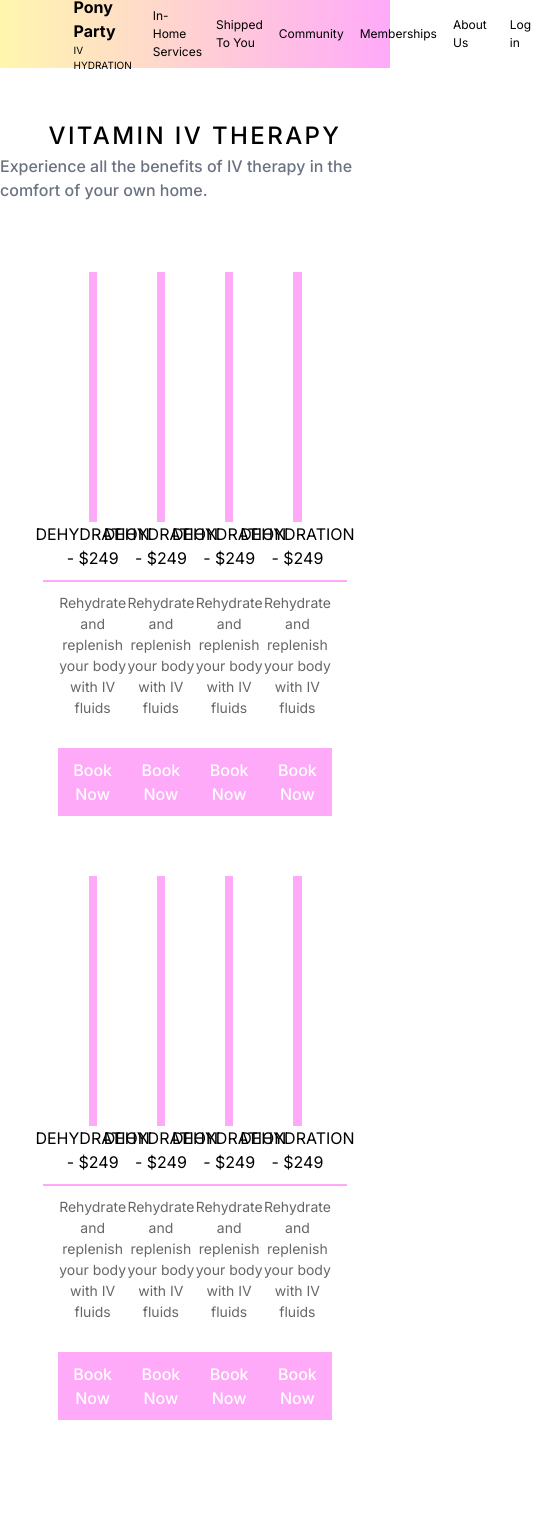
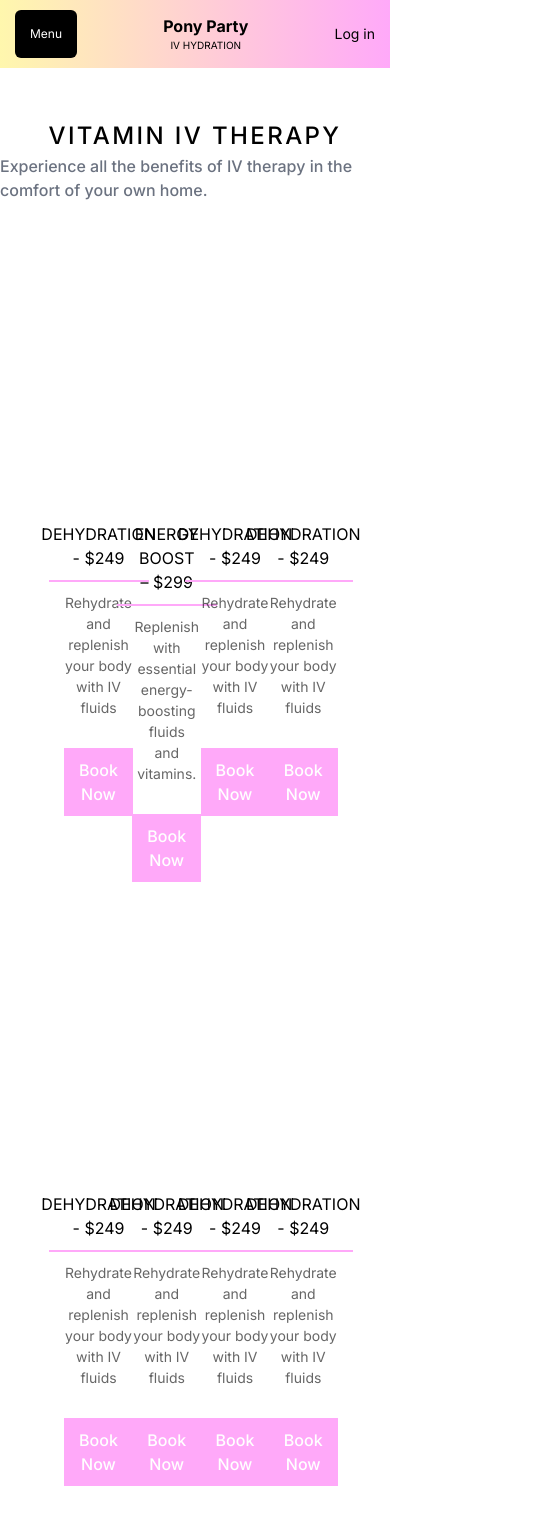
Before and after one commit to AmashChaudhry/pony-party, a Next.js app: page / in a window 390 px wide. Shown: the whole page, 546 px wide, since content can reach past the window. Before the commit the page ends 1450 px from the top, so only its background shows below. Built offline with nearby package versions, Linux system fonts and the light colour scheme.

Commit message:
Responsive Header

```diff
--- a/src/app/page.js
+++ b/src/app/page.js
@@ -7,56 +7,56 @@ export default function Home() {
       <h1 className="text-[24px] font-medium tracking-widest mt-[50px]">VITAMIN IV THERAPY</h1>
       <p className="text-gray-500 font-medium">Experience all the benefits of IV therapy in the comfort of your own home.</p>
       <div className="grid grid-cols-4 mt-[40px] w-[70vw]">
-        <div className="flex flex-col items-center w-auto m-[30px]">
+        <div className="flex flex-col items-center w-auto m-[30px] px-[10px]">
           <div className="h-[250px] w-full bg-[#ffa9f9]"></div>
           <Link className="text-center hover:text-[#ffa9f9]" href="/pages/register-account">DEHYDRATION - $249</Link>
           <div className="h-[2px] w-[100px] bg-[#ffa9f9] my-[10px]"></div>
           <p className="text-center text-[14px] text-black text-opacity-60 mb-[30px]">Rehydrate and replenish your body with IV fluids</p>
           <button className="bg-[#ffa9f9] text-white font-medium px-[15px] py-[10px]">Book Now</button>
         </div>
-        <div className="flex flex-col items-center w-auto m-[30px]">
+        <div className="flex flex-col items-center w-auto m-[30px] px-[10px]">
+          <div className="h-[250px] w-full bg-[#ffa9f9]"></div>
+          <Link className="text-center hover:text-[#ffa9f9]" href="/pages/register-account">ENERGY BOOST – $299</Link>
+          <div className="h-[2px] w-[100px] bg-[#ffa9f9] my-[10px]"></div>
+          <p className="text-center text-[14px] text-black text-opacity-60 mb-[30px]">Replenish with essential energy-boosting fluids and vitamins.</p>
+          <button className="bg-[#ffa9f9] text-white font-medium px-[15px] py-[10px]">Book Now</button>
+        </div>
+        <div className="flex flex-col items-center w-auto m-[30px] px-[10px]">
           <div className="h-[250px] w-full bg-[#ffa9f9]"></div>
           <Link className="text-center hover:text-[#ffa9f9]" href="/pages/register-account">DEHYDRATION - $249</Link>
           <div className="h-[2px] w-[100px] bg-[#ffa9f9] my-[10px]"></div>
           <p className="text-center text-[14px] text-black text-opacity-60 mb-[30px]">Rehydrate and replenish your body with IV fluids</p>
           <button className="bg-[#ffa9f9] text-white font-medium px-[15px] py-[10px]">Book Now</button>
         </div>
-        <div className="flex flex-col items-center w-auto m-[30px]">
+        <div className="flex flex-col items-center w-auto m-[30px] px-[10px]">
           <div className="h-[250px] w-full bg-[#ffa9f9]"></div>
           <Link className="text-center hover:text-[#ffa9f9]" href="/pages/register-account">DEHYDRATION - $249</Link>
           <div className="h-[2px] w-[100px] bg-[#ffa9f9] my-[10px]"></div>
           <p className="text-center text-[14px] text-black text-opacity-60 mb-[30px]">Rehydrate and replenish your body with IV fluids</p>
           <button className="bg-[#ffa9f9] text-white font-medium px-[15px] py-[10px]">Book Now</button>
         </div>
-        <div className="flex flex-col items-center w-auto m-[30px]">
+        <div className="flex flex-col items-center w-auto m-[30px] px-[10px]">
           <div className="h-[250px] w-full bg-[#ffa9f9]"></div>
           <Link className="text-center hover:text-[#ffa9f9]" href="/pages/register-account">DEHYDRATION - $249</Link>
           <div className="h-[2px] w-[100px] bg-[#ffa9f9] my-[10px]"></div>
           <p className="text-center text-[14px] text-black text-opacity-60 mb-[30px]">Rehydrate and replenish your body with IV fluids</p>
           <button className="bg-[#ffa9f9] text-white font-medium px-[15px] py-[10px]">Book Now</button>
         </div>
-        <div className="flex flex-col items-center w-auto m-[30px]">
+        <div className="flex flex-col items-center w-auto m-[30px] px-[10px]">
           <div className="h-[250px] w-full bg-[#ffa9f9]"></div>
           <Link className="text-center hover:text-[#ffa9f9]" href="/pages/register-account">DEHYDRATION - $249</Link>
           <div className="h-[2px] w-[100px] bg-[#ffa9f9] my-[10px]"></div>
           <p className="text-center text-[14px] text-black text-opacity-60 mb-[30px]">Rehydrate and replenish your body with IV fluids</p>
           <button className="bg-[#ffa9f9] text-white font-medium px-[15px] py-[10px]">Book Now</button>
         </div>
-        <div className="flex flex-col items-center w-auto m-[30px]">
+        <div className="flex flex-col items-center w-auto m-[30px] px-[10px]">
           <div className="h-[250px] w-full bg-[#ffa9f9]"></div>
           <Link className="text-center hover:text-[#ffa9f9]" href="/pages/register-account">DEHYDRATION - $249</Link>
           <div className="h-[2px] w-[100px] bg-[#ffa9f9] my-[10px]"></div>
           <p className="text-center text-[14px] text-black text-opacity-60 mb-[30px]">Rehydrate and replenish your body with IV fluids</p>
           <button className="bg-[#ffa9f9] text-white font-medium px-[15px] py-[10px]">Book Now</button>
         </div>
-        <div className="flex flex-col items-center w-auto m-[30px]">
-          <div className="h-[250px] w-full bg-[#ffa9f9]"></div>
-          <Link className="text-center hover:text-[#ffa9f9]" href="/pages/register-account">DEHYDRATION - $249</Link>
-          <div className="h-[2px] w-[100px] bg-[#ffa9f9] my-[10px]"></div>
-          <p className="text-center text-[14px] text-black text-opacity-60 mb-[30px]">Rehydrate and replenish your body with IV fluids</p>
-          <button className="bg-[#ffa9f9] text-white font-medium px-[15px] py-[10px]">Book Now</button>
-        </div>
-        <div className="flex flex-col items-center w-auto m-[30px]">
+        <div className="flex flex-col items-center w-auto m-[30px] px-[10px]">
           <div className="h-[250px] w-full bg-[#ffa9f9]"></div>
           <Link className="text-center hover:text-[#ffa9f9]" href="/pages/register-account">DEHYDRATION - $249</Link>
           <div className="h-[2px] w-[100px] bg-[#ffa9f9] my-[10px]"></div>
--- a/src/components/header.jsx
+++ b/src/components/header.jsx
@@ -1,10 +1,27 @@
-import React from "react";
+"use client";
+import React, { useState, useEffect } from "react";
 import Link from "next/link";
 
 export default function Header() {
+    const [menuOpen, setMenuOpen] = useState(false);
+    const [menuPosition, setMenuPosition] = useState("top-[-100vh]");
+
+    useEffect(() => {
+        if (menuOpen) {
+            setMenuPosition("top-[8vh]");
+        } else {
+            setMenuPosition("top-[-100vh]");
+        }
+    }, [menuOpen]);
+
+    const toggleMenu = () => {
+        setMenuOpen(!menuOpen);
+    };
+
     return (
         <header className="sticky top-0 bg-gradient-to-r from-[#fff7ad] to-[#ffa9f9]">
-            <nav className="flex sticky justify-between items-center h-[8vh] mx-auto w-[70vw]">
+            <nav className="flex sticky justify-between items-center h-[8vh] mx-auto lg:w-[70vw]">
+                <button className="text-[12px] p-[15px] mx-[15px] bg-black rounded-md text-white lg:hidden" name="menu" onClick={toggleMenu}>{menuOpen ? "Close" : "Menu"}</button>
                 <ul className="flex p-0 items-center">
                     <li className="inline-block text-black text-[14px] py-[4px] px-[10px] mx-[5px]">
                         <Link href="/" className="flex flex-col items-center justify-center">
@@ -13,25 +30,27 @@ export default function Header() {
                         </Link>
                     </li>
                 </ul>
-                <ul className="flex p-0 items-center">
-                    <li className="inline-block text-black text-[12px] py-[4px] mx-[6px] rounded-full">
+                <div className={`lg:static absolute lg:bg-transparent bg-white border-b border-gray-300 lg:min-h-fit min-h-fit left-0 ${menuPosition} lg:w-auto w-full flex items-center px-5 py-[20px]`}>
+                    <ul className="flex lg:flex-row flex-col lg:p-0 lg:items-center lg:gap-0 gap-8">
+                        <li className="inline-block text-black  text-[14px] lg:text-[12px] py-[4px] mx-[6px]">
                             <Link href="/">In-Home Services</Link>
                         </li>
-                    <li className="inline-block text-black text-[12px] py-[4px] mx-[8px] rounded-full">
+                        <li className="inline-block text-black  text-[14px] lg:text-[12px] py-[4px] mx-[6px]">
                             <Link href="/Projects" className="Projects">Shipped To You</Link>
                         </li>
-                    <li className="inline-block text-black text-[12px] py-[4px] mx-[8px] rounded-full">
+                        <li className="inline-block text-black  text-[14px] lg:text-[12px] py-[4px] mx-[6px]">
                             <Link href="/AboutMe" className="AboutMe">Community</Link>
                         </li>
-                    <li className="inline-block text-black text-[12px] py-[4px] mx-[8px] rounded-full">
+                        <li className="inline-block text-black  text-[14px] lg:text-[12px] py-[4px] mx-[6px]">
                             <Link href="/Contact" className="Contact">Memberships</Link>
                         </li>
-                    <li className="inline-block text-black text-[12px] py-[4px] mx-[8px] rounded-full">
+                        <li className="inline-block text-black  text-[14px] lg:text-[12px] py-[4px] mx-[6px]">
                             <Link href="/Contact" className="Contact">About Us</Link>
                         </li>
                     </ul>
+                </div>
                 <ul className="flex p-0 items-center">
-                    <li className="inline-block text-black text-[12px] py-[4px] px-[10px] mx-[5px] rounded-full">
+                    <li className="inline-block text-black text-[14px] py-[4px] mx-[15px]">
                         <Link href="/pages/login-to-account">Log in</Link>
                     </li>
                 </ul>
```
Lines whose indentation alone changed are shown as unchanged.
